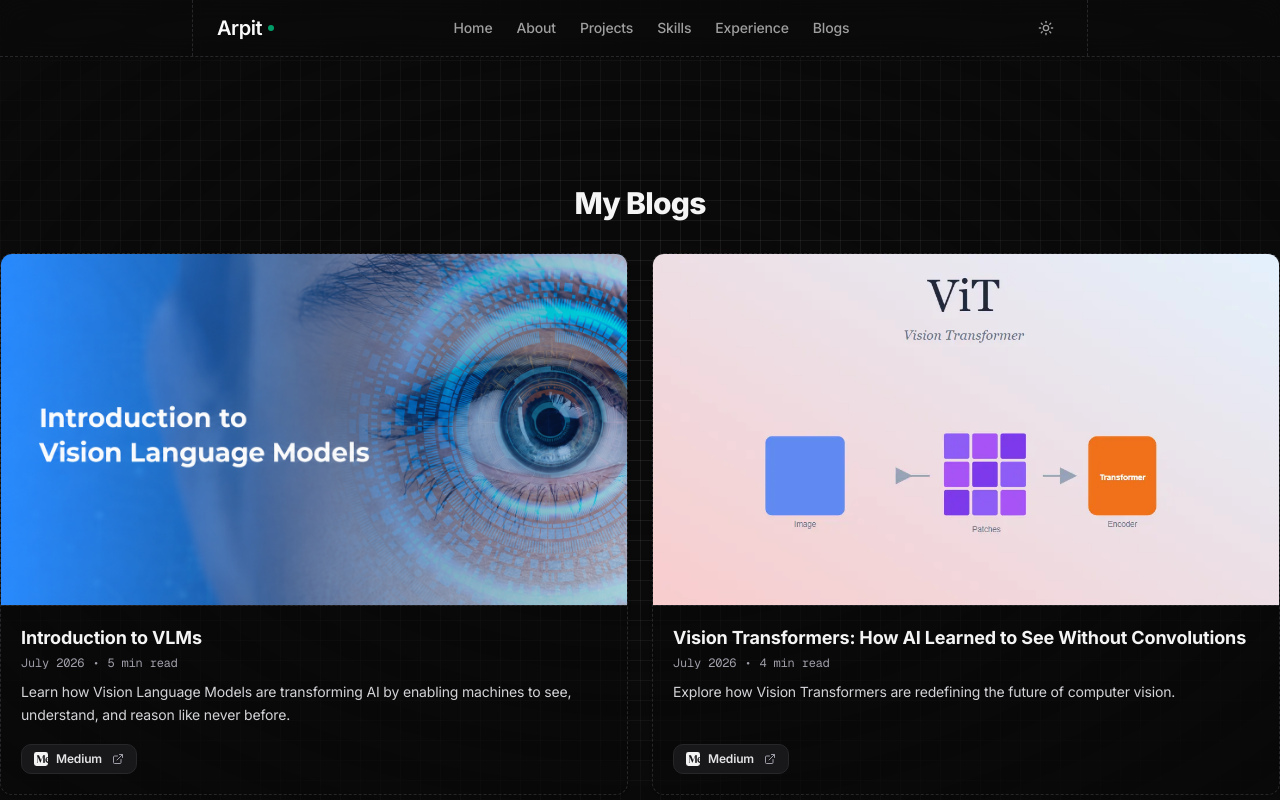
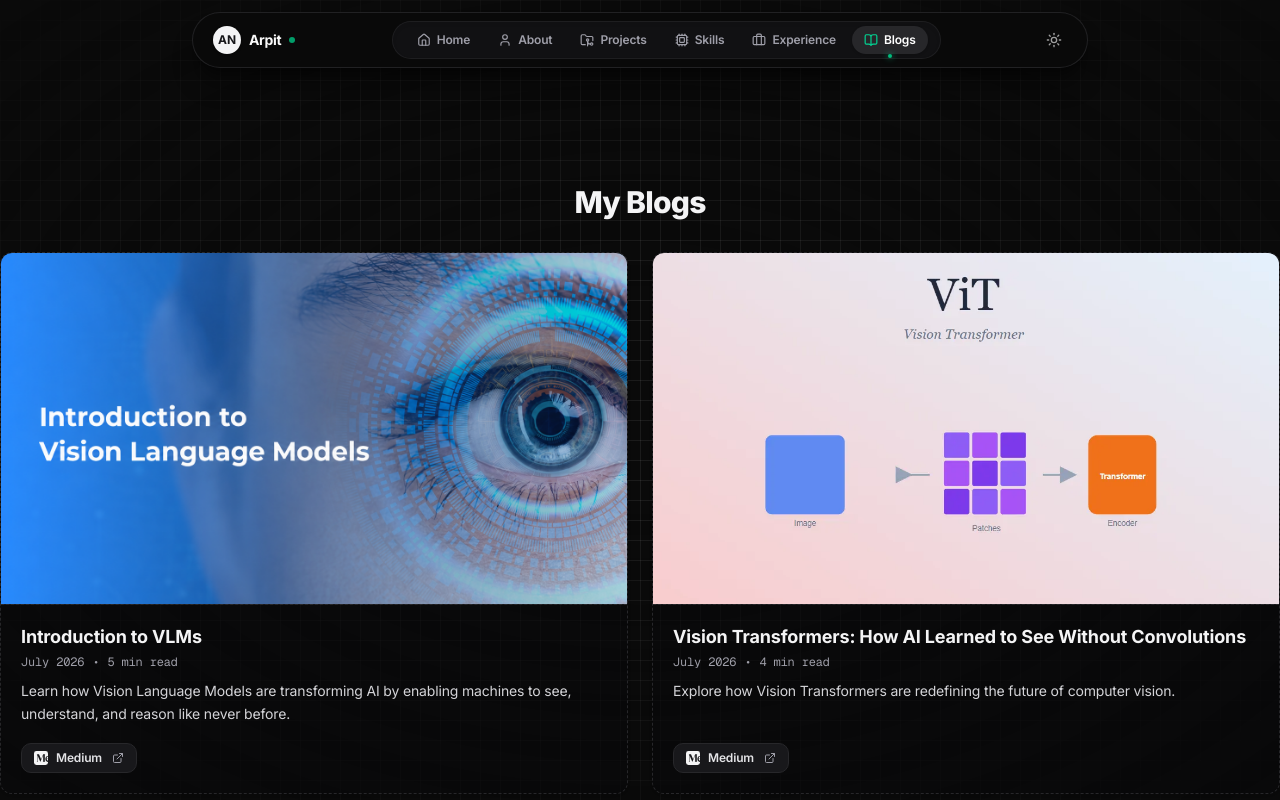
Before and after one commit to arpitneewaliya/arpitneewaliya-portfolio, a Next.js app: page /blog in a window 1280 px wide. Shown: the top 800 px of the page. Built offline with nearby package versions, Linux system fonts and the light colour scheme.

Commit message:
feat: implement responsive macOS-style floating navbar with scroll-based section tracking and theme toggling

```diff
--- a/src/components/Navbar.tsx
+++ b/src/components/Navbar.tsx
@@ -1,10 +1,21 @@
 "use client";
 
-import { useState, useSyncExternalStore } from "react";
+import { useState, useEffect, useSyncExternalStore } from "react";
 import Link from "next/link";
 import { useTheme } from "next-themes";
 import { motion, AnimatePresence } from "framer-motion";
-import { Sun, Moon, Menu, X } from "lucide-react";
+import {
+  Home,
+  User,
+  FolderGit2,
+  Cpu,
+  Briefcase,
+  BookOpen,
+  Sun,
+  Moon,
+  Menu,
+  X
+} from "lucide-react";
 import { PORTFOLIO_DATA } from "@/data/data";
 
 const emptySubscribe = () => () => {};
@@ -19,7 +30,38 @@ function useHasMounted() {
 export function Navbar() {
   const mounted = useHasMounted();
   const [isMobileMenuOpen, setIsMobileMenuOpen] = useState(false);
+  const [activeSection, setActiveSection] = useState<string>("home");
   const { theme, setTheme } = useTheme();
+
+  useEffect(() => {
+    const sections = [
+      { id: "home" },
+      { id: "about" },
+      { id: "projects" },
+      { id: "skills" },
+      { id: "experience" },
+      { id: "blog" },
+    ];
+
+    const handleScroll = () => {
+      const scrollPosition = window.scrollY + 180;
+      for (const sec of sections) {
+        const el = document.getElementById(sec.id);
+        if (el) {
+          const top = el.offsetTop;
+          const height = el.offsetHeight;
+          if (scrollPosition >= top && scrollPosition < top + height) {
+            setActiveSection(sec.id);
+            break;
+          }
+        }
+      }
+    };
+
+    window.addEventListener("scroll", handleScroll, { passive: true });
+    handleScroll();
+    return () => window.removeEventListener("scroll", handleScroll);
+  }, []);
 
   const handleThemeToggle = () => {
     const nextTheme = theme === "dark" ? "light" : "dark";
@@ -32,85 +74,126 @@ export function Navbar() {
     }
   };
 
-  const navLinks = [
-    { name: "Home", href: "/#home" },
-    { name: "About", href: "/#about" },
-    { name: "Projects", href: "/#projects" },
-    { name: "Skills", href: "/#skills" },
-    { name: "Experience", href: "/#experience" },
-    { name: "Blogs", href: "/#blog" },
+  const dockLinks = [
+    { name: "Home", href: "/#home", id: "home", icon: Home },
+    { name: "About", href: "/#about", id: "about", icon: User },
+    { name: "Projects", href: "/#projects", id: "projects", icon: FolderGit2 },
+    { name: "Skills", href: "/#skills", id: "skills", icon: Cpu },
+    { name: "Experience", href: "/#experience", id: "experience", icon: Briefcase },
+    { name: "Blogs", href: "/#blog", id: "blog", icon: BookOpen },
   ];
 
   return (
-    <header className="sticky top-0 z-50 w-full backdrop-blur-md bg-background/80 border-b border-dashed border-zinc-300 dark:border-zinc-800 transition-colors duration-200">
-      <div className="max-w-4xl mx-auto h-14 px-4 sm:px-6 flex items-center justify-between border-x border-dashed border-zinc-300 dark:border-zinc-800">
+    <header className="sticky top-3 z-50 w-full px-4 flex items-center justify-center">
+      <div className="w-full max-w-4xl mx-auto flex items-center justify-between gap-2 px-3 py-2 rounded-full border border-zinc-300/80 dark:border-zinc-800/80 bg-background/85 backdrop-blur-xl shadow-xl shadow-black/5 dark:shadow-black/40 transition-colors duration-200">
 
         {/* Brand / Logo */}
-        <Link href="/" className="flex items-center gap-1.5 group">
-          <span className="font-semibold text-lg sm:text-xl tracking-tight text-foreground group-hover:text-muted-foreground transition-colors">
+        <Link href="/" className="flex items-center gap-2 pl-2 group">
+          <div className="size-7 rounded-full bg-zinc-900 dark:bg-zinc-100 text-white dark:text-zinc-900 flex items-center justify-center font-bold text-xs shadow-sm transition-transform duration-300 group-hover:scale-105">
+            AN
+          </div>
+          <span className="font-bold text-sm tracking-tight text-foreground hidden sm:inline-block">
             {PORTFOLIO_DATA.nickname}
           </span>
           <span className="size-1.5 rounded-full bg-emerald-500 animate-pulse" />
         </Link>
 
-        {/* Desktop Navigation */}
-        <nav className="hidden md:flex items-center gap-6 text-sm text-muted-foreground font-medium">
-          {navLinks.map((link) => (
-            <a
-              key={link.name}
-              href={link.href}
-              className="hover:text-foreground transition-colors duration-200"
-            >
-              {link.name}
-            </a>
-          ))}
+        {/* macOS Style Floating Command Dock (Desktop) */}
+        <nav className="hidden md:flex items-center gap-1 px-3 py-1 rounded-full border border-zinc-300/60 dark:border-zinc-800/60 bg-zinc-200/50 dark:bg-zinc-900/60 shadow-inner">
+          {dockLinks.map((item) => {
+            const Icon = item.icon;
+            const isActive = activeSection === item.id;
+            return (
+              <motion.a
+                key={item.id}
+                href={item.href}
+                whileHover={{ scale: 1.15, y: -2 }}
+                whileTap={{ scale: 0.95 }}
+                transition={{ type: "spring", stiffness: 400, damping: 25 }}
+                className={`relative flex items-center gap-1.5 px-3 py-1.5 rounded-full text-xs font-semibold transition-all duration-200 group ${
+                  isActive
+                    ? "text-zinc-950 dark:text-white bg-white dark:bg-zinc-800 shadow-sm"
+                    : "text-zinc-600 dark:text-zinc-400 hover:text-zinc-900 dark:hover:text-zinc-200 hover:bg-zinc-300/50 dark:hover:bg-zinc-800/50"
+                }`}
+              >
+                <Icon className={`size-3.5 transition-colors ${isActive ? "text-emerald-600 dark:text-emerald-400" : ""}`} />
+                <span>{item.name}</span>
+
+                {/* Active Indicator Glow Dot */}
+                {isActive && (
+                  <motion.span
+                    layoutId="activeDockDot"
+                    className="absolute -bottom-1 left-1/2 -translate-x-1/2 size-1 rounded-full bg-emerald-500 shadow-[0_0_6px_#10b981]"
+                    transition={{ type: "spring", stiffness: 350, damping: 30 }}
+                  />
+                )}
+
+                {/* macOS Hover Tooltip */}
+                <span className="pointer-events-none absolute -bottom-9 left-1/2 -translate-x-1/2 px-2 py-0.5 rounded-md bg-zinc-900 text-white dark:bg-zinc-100 dark:text-zinc-900 text-[10px] font-mono font-medium opacity-0 group-hover:opacity-100 group-hover:-translate-y-0.5 transition-all duration-200 shadow-md whitespace-nowrap z-50">
+                  {item.name}
+                </span>
+              </motion.a>
+            );
+          })}
         </nav>
 
         {/* Action Controls */}
-        <div className="flex items-center gap-3">
+        <div className="flex items-center gap-2 pr-1">
           {mounted && (
-            <button
+            <motion.button
               onClick={handleThemeToggle}
+              whileHover={{ scale: 1.08 }}
+              whileTap={{ scale: 0.92 }}
               type="button"
               aria-label="Toggle theme"
-              className="p-2 rounded-lg text-muted-foreground hover:text-foreground hover:bg-zinc-200/60 dark:hover:bg-zinc-800/60 transition-all border border-transparent hover:border-zinc-300 dark:hover:border-zinc-800 cursor-pointer"
+              className="p-2 rounded-full text-muted-foreground hover:text-foreground hover:bg-zinc-200/80 dark:hover:bg-zinc-800/80 transition-all border border-transparent hover:border-zinc-300 dark:hover:border-zinc-800 cursor-pointer"
             >
               {theme === "dark" ? <Sun className="size-4" /> : <Moon className="size-4" />}
-            </button>
+            </motion.button>
           )}
 
-          {/* Mobile Menu Button */}
+          {/* Mobile Menu Toggle */}
           <button
             onClick={() => setIsMobileMenuOpen(!isMobileMenuOpen)}
             type="button"
             aria-label="Toggle menu"
-            className="md:hidden p-2 rounded-lg text-muted-foreground hover:text-foreground hover:bg-zinc-200/60 dark:hover:bg-zinc-800/60 transition-all cursor-pointer"
+            className="md:hidden p-2 rounded-full text-muted-foreground hover:text-foreground hover:bg-zinc-200/80 dark:hover:bg-zinc-800/80 transition-all cursor-pointer"
           >
-            {isMobileMenuOpen ? <X className="size-5" /> : <Menu className="size-5" />}
+            {isMobileMenuOpen ? <X className="size-4.5" /> : <Menu className="size-4.5" />}
           </button>
         </div>
       </div>
 
-      {/* Mobile Drawer */}
+      {/* Mobile Floating Drawer */}
       <AnimatePresence>
         {isMobileMenuOpen && (
           <motion.div
-            initial={{ opacity: 0, height: 0 }}
-            animate={{ opacity: 1, height: "auto" }}
-            exit={{ opacity: 0, height: 0 }}
-            className="md:hidden border-b border-dashed border-zinc-300 dark:border-zinc-800 bg-background overflow-hidden"
+            initial={{ opacity: 0, y: -10, scale: 0.95 }}
+            animate={{ opacity: 1, y: 0, scale: 1 }}
+            exit={{ opacity: 0, y: -10, scale: 0.95 }}
+            transition={{ duration: 0.2 }}
+            className="md:hidden fixed top-16 left-4 right-4 z-50 rounded-2xl border border-zinc-300 dark:border-zinc-800 bg-background/95 backdrop-blur-2xl shadow-2xl p-3 overflow-hidden"
           >
-            <div className="px-6 py-4 flex flex-col gap-4 text-sm text-foreground">
-              {navLinks.map((link) => (
-                <a
-                  key={link.name}
-                  href={link.href}
-                  onClick={() => setIsMobileMenuOpen(false)}
-                  className="py-1 hover:text-muted-foreground transition-colors"
-                >
-                  {link.name}
-                </a>
-              ))}
+            <div className="grid grid-cols-2 gap-2">
+              {dockLinks.map((item) => {
+                const Icon = item.icon;
+                const isActive = activeSection === item.id;
+                return (
+                  <a
+                    key={item.id}
+                    href={item.href}
+                    onClick={() => setIsMobileMenuOpen(false)}
+                    className={`flex items-center gap-2.5 px-3 py-2.5 rounded-xl text-xs font-semibold transition-all ${
+                      isActive
+                        ? "bg-zinc-900 text-white dark:bg-zinc-100 dark:text-zinc-900"
+                        : "text-zinc-700 dark:text-zinc-300 hover:bg-zinc-100 dark:hover:bg-zinc-900"
+                    }`}
+                  >
+                    <Icon className="size-4 shrink-0" />
+                    <span>{item.name}</span>
+                  </a>
+                );
+              })}
             </div>
           </motion.div>
         )}
```
